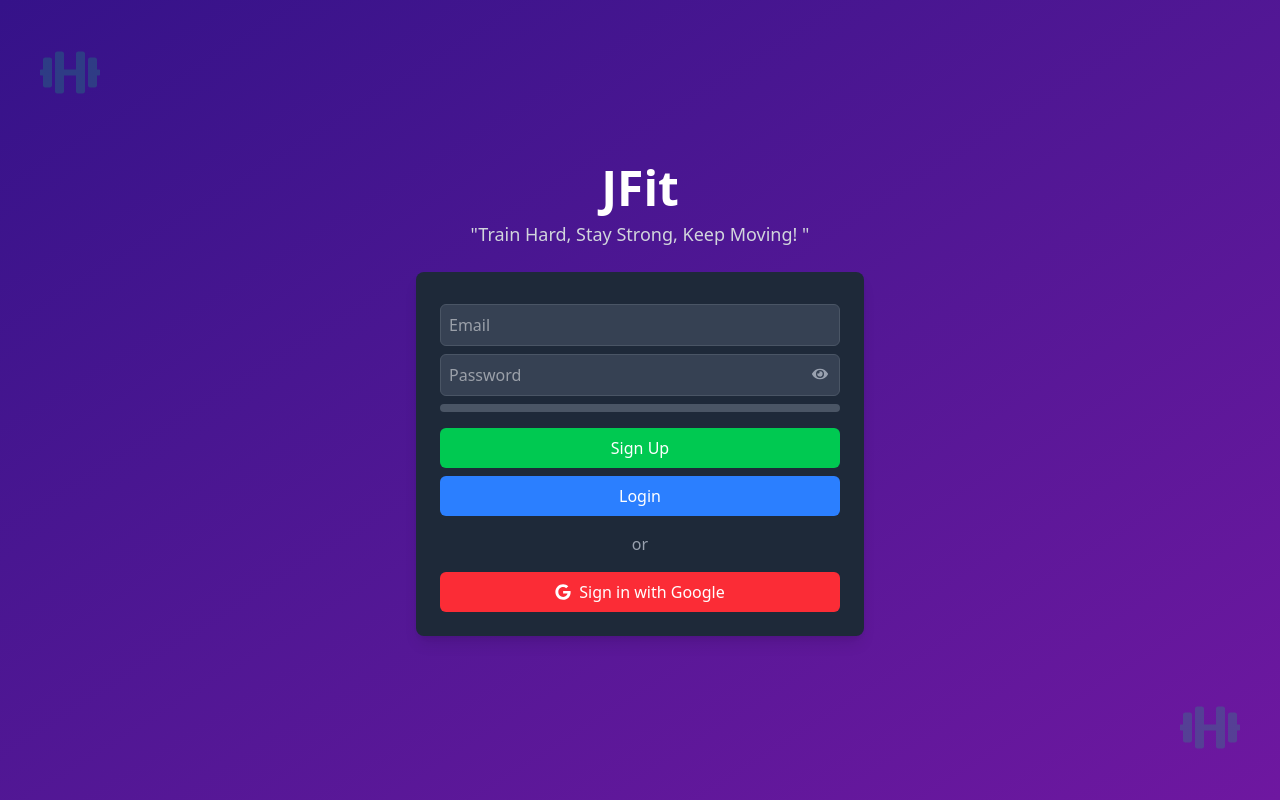
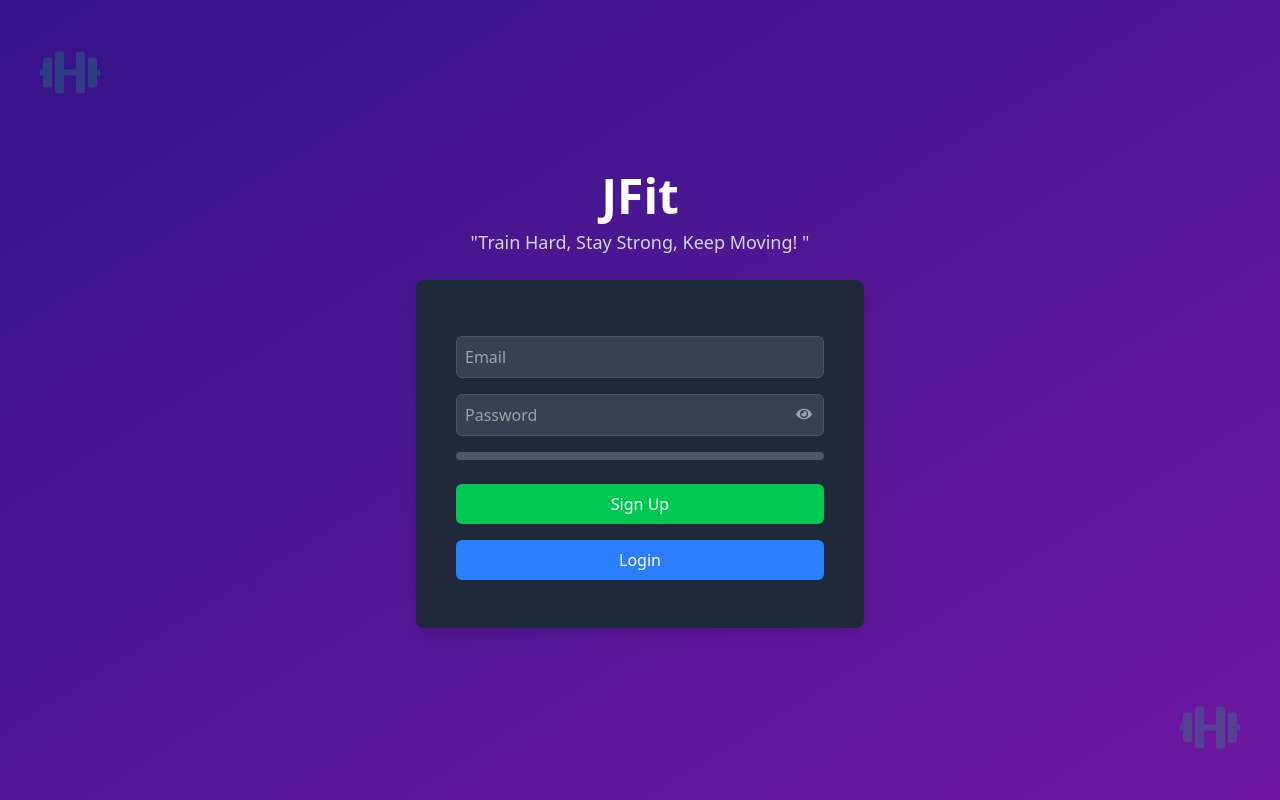
Before and after one commit to Srimathi-1106/JFit-Vite, a React (Vite) app: page / in a window 1280 px wide. Built offline with nearby package versions, Linux system fonts and the light colour scheme.

Commit message:
updated Auth

```diff
--- a/src/pages/Auth.tsx
+++ b/src/pages/Auth.tsx
@@ -60,7 +60,7 @@ const Auth = () => {
 
   return (
     // <div className="h-screen flex flex-col items-center justify-center bg-gray-900 text-white relative overflow-hidden " style={{width:"100vw", height:"100vh"}}>
-    <div className="h-screen flex flex-col items-center justify-center bg-gradient-to-br from-[#351289] to-[#6E17A0] text-white relative overflow-hidden " style={{width:"100vw", height:"100vh"}}>
+    <div className="h-screen flex flex-col items-center justify-center bg-gradient-to-br from-[#351289] to-[#6E17A0] text-white relative overflow-hidden" style={{width:"100vw", height:"100vh"}}>
 
     {/* Floating Animated Dumbbells */}
       <motion.div
@@ -104,7 +104,7 @@ const Auth = () => {
         initial={{ opacity: 0, scale: 0.8 }}
         animate={{ opacity: 1, scale: 1 }}
         transition={{ duration: 0.5 }}
-        className="bg-gray-800 p-6 rounded-lg shadow-lg w-full max-w-md text-center"
+        className="bg-gray-800 px-10 rounded-lg shadow-lg w-full flex flex-col gap-2 max-w-md text-center py-12"
       >
         {error && <p className="text-red-500">{error}</p>}
 
@@ -172,10 +172,10 @@ const Auth = () => {
           Login
         </motion.button>
 
-        <div className="text-center my-4 text-gray-400">or</div>
+        {/* <div className="text-center my-4 text-gray-400">or</div> */}
 
         {/* Google Authentication with Icon */}
-        <motion.button
+        {/* <motion.button
           onClick={handleGoogleSignIn}
           className="w-full bg-red-500 text-white py-2 flex items-center justify-center gap-2 rounded-md hover:bg-red-600 transition"
           whileHover={{ scale: 1.05 }}
@@ -183,7 +183,7 @@ const Auth = () => {
         >
           <FaGoogle />
           Sign in with Google
-        </motion.button>
+        </motion.button> */}
       </motion.div>
     </div>
   );
--- a/src/pages/steps/StepsDisplay.tsx
+++ b/src/pages/steps/StepsDisplay.tsx
@@ -1,7 +1,7 @@
 import { useState, useEffect, useRef } from "react";
 import { supabase } from "../../config/supabaseClient";
 import { AppLayout } from "@/components/layout/AppLayout";
-import WaterTracker from "@/components/WaterTrackerComponent/WaterTracker";
+
 const StepsDisplay = () => {
   const [stepCount, setStepCount] = useState(0);
   const [goal, setGoal] = useState(10000);
```
